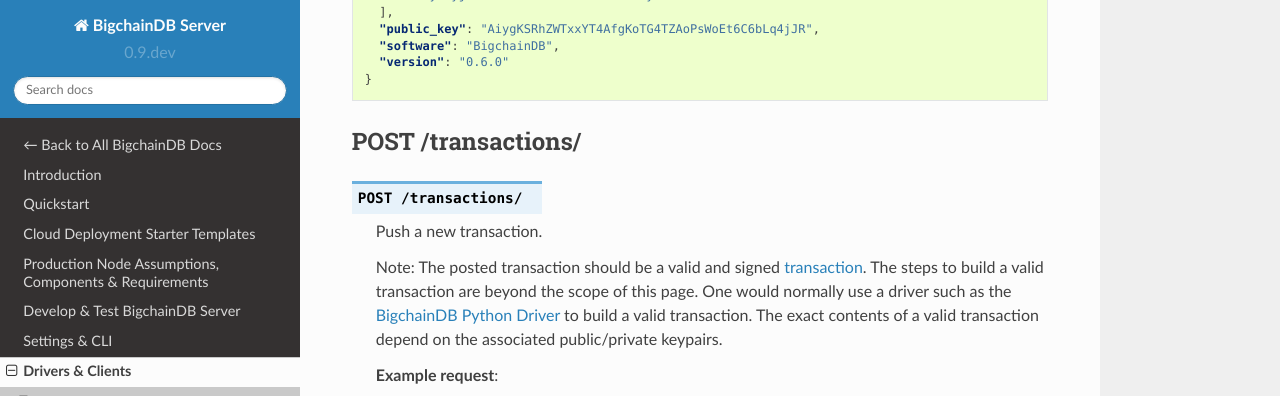
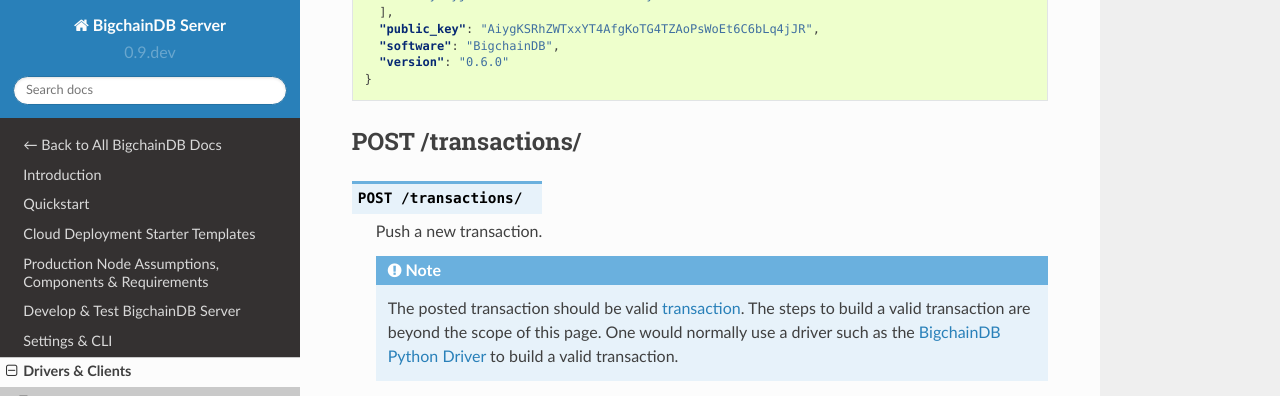
Before and after one commit to bigchaindb/bigchaindb, a Sphinx documentation site: the page built from docs/server/source/drivers-clients/http-client-server-api.rst, in a window 1280 px wide and 900 px high, scrolled down 660 px, cut to the strip 0-396 px from the top of the window. Built offline with Sphinx 7.4.7 and the Read the Docs theme 2.0.0, drawn with Linux system fonts in a browser that asks for light colours; pages that are not in the unit, such as notebooks, are missing from menus.

Commit message:
Use sphinx note for note in document

```diff
--- a/docs/server/source/drivers-clients/http-client-server-api.rst
+++ b/docs/server/source/drivers-clients/http-client-server-api.rst
@@ -47,12 +47,13 @@
 
    Push a new transaction.
 
-   Note: The posted transaction should be a valid and signed :doc:`transaction <../data-models/transaction-model>`.
-   The steps to build a valid transaction are beyond the scope of this page.
-   One would normally use a driver such as the `BigchainDB Python Driver
-   <https://docs.bigchaindb.com/projects/py-driver/en/latest/index.html>`_ to
-   build a valid transaction. The exact contents of a valid transaction depend
-   on the associated public/private keypairs.
+   .. note::
+       The posted transaction should be valid `transaction
+       <https://bigchaindb.readthedocs.io/en/latest/data-models/transaction-model.html>`_.
+       The steps to build a valid transaction are beyond the scope of this page.
+       One would normally use a driver such as the `BigchainDB Python Driver
+       <https://docs.bigchaindb.com/projects/py-driver/en/latest/index.html>`_
+       to build a valid transaction.
 
    **Example request**:
 
```
